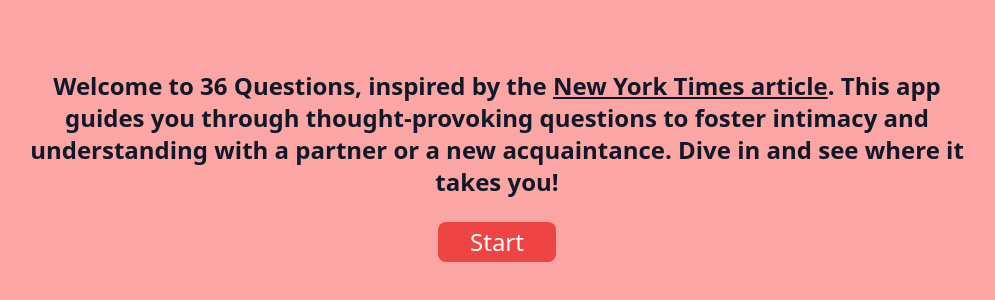
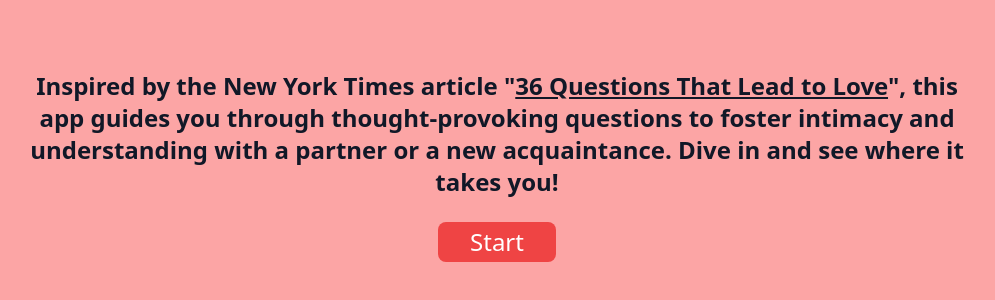
Before and after one commit to w29ahmed/36questions, a Svelte app: page / in a window 1280 px wide. Shown: the part 246-546 px from the top of the page, without its empty margins (143-1138 px from the left). Built offline with nearby package versions, Linux system fonts and the light colour scheme.

Commit message:
changed welcome screen text

```diff
--- a/src/components/WelcomeScreen.svelte
+++ b/src/components/WelcomeScreen.svelte
@@ -8,15 +8,14 @@
     <p
       class="font-sans text-md md:text-2xl text-center font-bold text-gray-900 dark:text-gray-200 p-6 mx-4 md:mx-32"
     >
-      Welcome to 36 Questions, inspired by the
-      <a
+      Inspired by the New York Times article "<a
         href="https://web.archive.org/web/20200812060110/https://www.nytimes.com/2015/01/09/style/no-37-big-wedding-or-small.html"
         class="underline"
         target="_blank"
         rel="noopener noreferrer"
       >
-        New York Times article</a
-      >. This app guides you through thought-provoking questions to foster
+        36 Questions That Lead to Love</a
+      >", this app guides you through thought-provoking questions to foster
       intimacy and understanding with a partner or a new acquaintance. Dive in
       and see where it takes you!
     </p>
```
Also changed, not shown: 1 other file (tests, documents, lock files or other folders).
